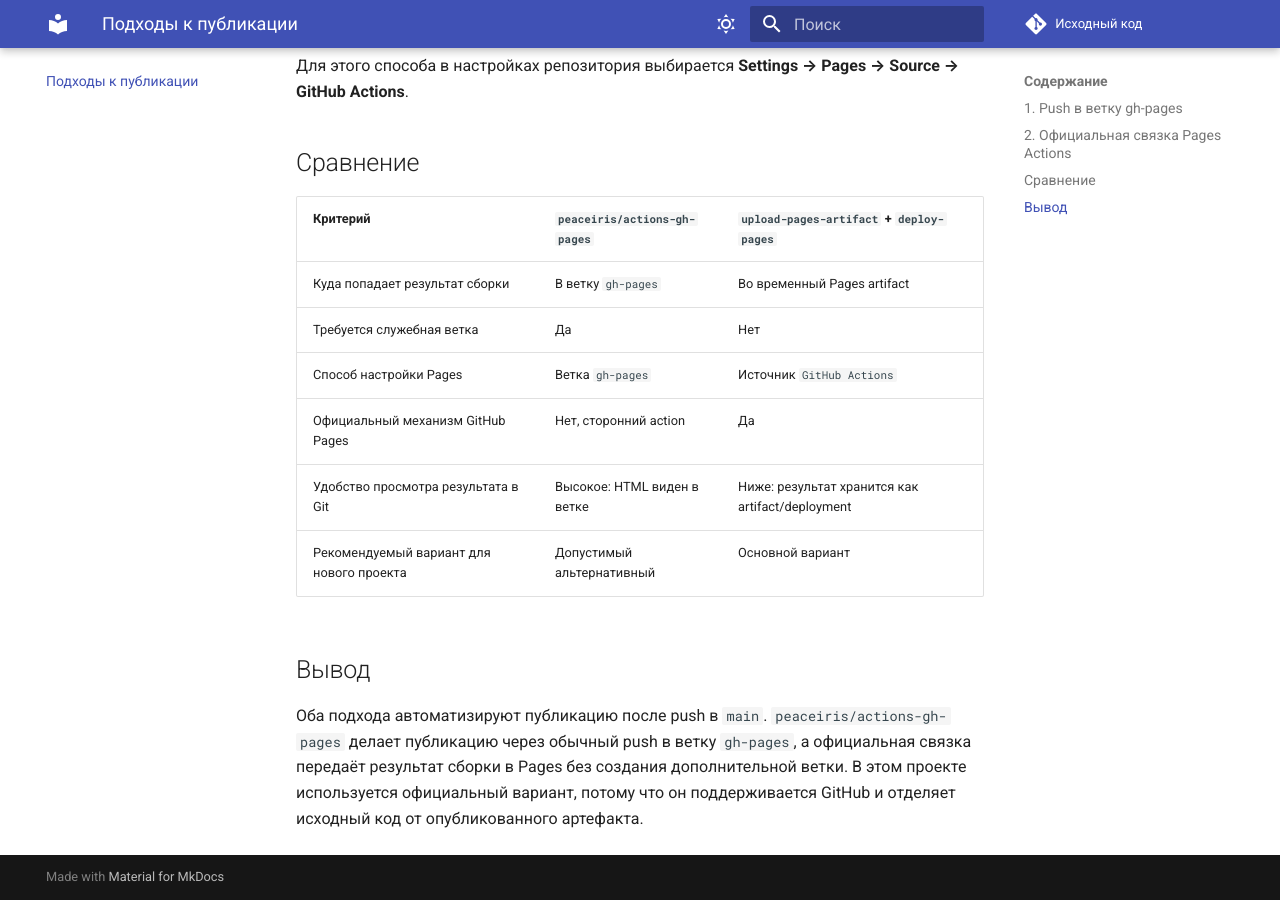
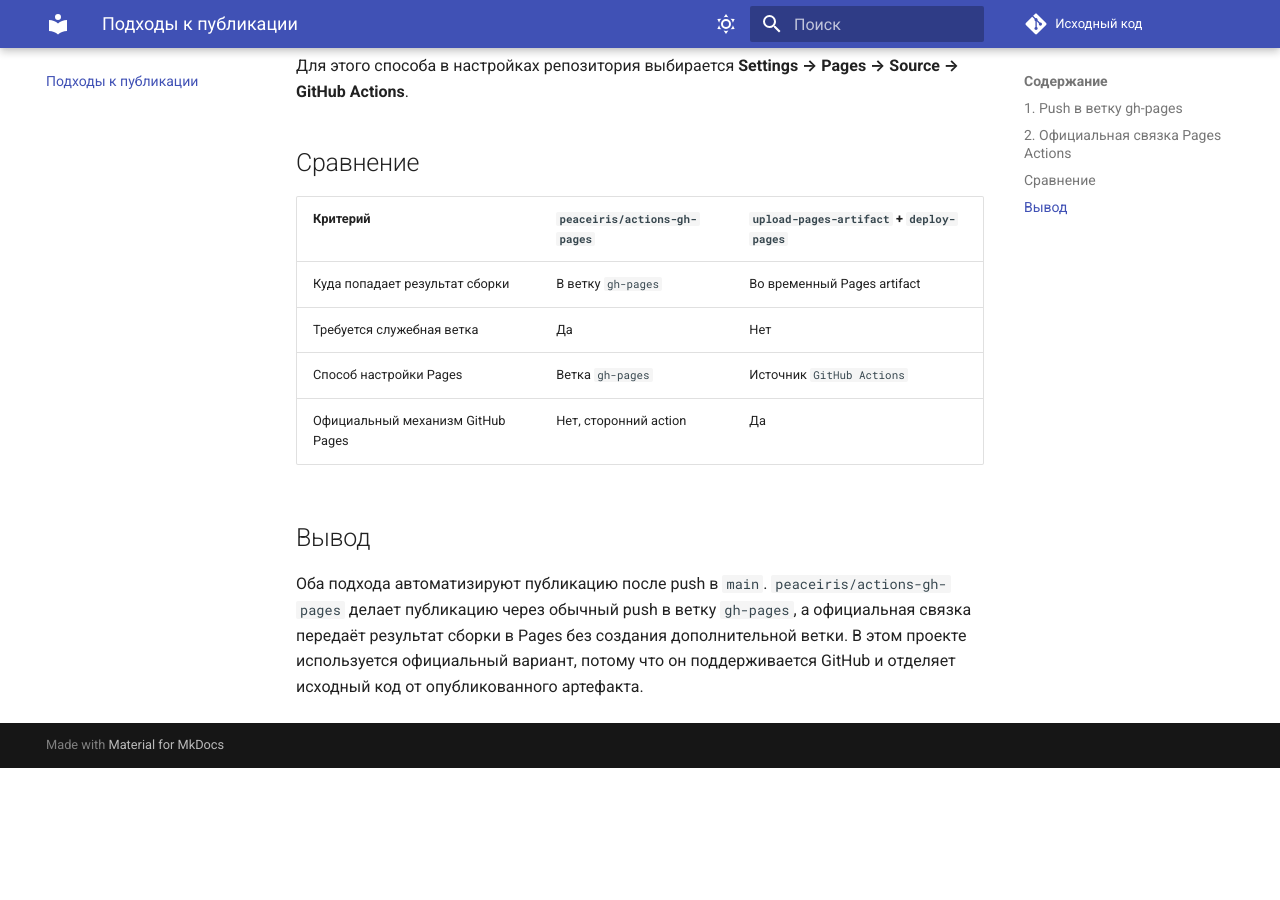
Before and after one commit to L1oneSs/project-python, an MkDocs documentation site: the page built from docs/publication-methods.md, in a window 1280 px wide and 900 px high, scrolled down 953 px. Built offline with MkDocs 1.6.1 and Material for MkDocs 9.7.7, drawn with Linux system fonts in a browser that asks for light colours; comment, search, counter and statistics services are not loaded; after the commit the page ends 1721 px from its top, so only the background shows below that.

Commit message:
Update research materials

```diff
--- a/docs/publication-methods.md
+++ b/docs/publication-methods.md
@@ -44,8 +44,6 @@
 | Требуется служебная ветка | Да | Нет |
 | Способ настройки Pages | Ветка `gh-pages` | Источник `GitHub Actions` |
 | Официальный механизм GitHub Pages | Нет, сторонний action | Да |
-| Удобство просмотра результата в Git | Высокое: HTML виден в ветке | Ниже: результат хранится как artifact/deployment |
-| Рекомендуемый вариант для нового проекта | Допустимый альтернативный | Основной вариант |
 
 ## Вывод
 
```
